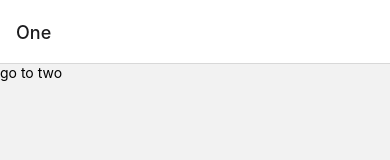
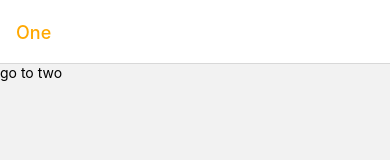
Before and after one commit to Cheol-Cheol/rn-noovies, a React Native app: screen / in a window 390 px wide. Shown: the top 160 px of the page. Built offline with nearby package versions, Linux system fonts and the light colour scheme.

Commit message:
✏️ Configuring Stack Navigation

```diff
--- a/navigation/Stack.js
+++ b/navigation/Stack.js
@@ -1,6 +1,7 @@
 import React from "react";
 import { createNativeStackNavigator } from "@react-navigation/native-stack";
 import { View, Text, TouchableOpacity } from "react-native";
+import { YELLOW_COLOR } from "../colors";
 
 const ScreenOne = ({ navigation: { navigate } }) => (
   <TouchableOpacity onPress={() => navigate("Two")}>
@@ -23,7 +24,13 @@ const ScreenThree = ({ navigation: { setOptions } }) => (
 const NativeStack = createNativeStackNavigator();
 
 const Stack = () => (
-  <NativeStack.Navigator>
+  <NativeStack.Navigator
+    screenOptions={{
+      animation: "fade",
+      headerTintColor: YELLOW_COLOR,
+      headerBackTitleVisible: false,
+    }}
+  >
     <NativeStack.Screen name="One" component={ScreenOne} />
     <NativeStack.Screen name="Two" component={ScreenTwo} />
     <NativeStack.Screen name="Three" component={ScreenThree} />
```
